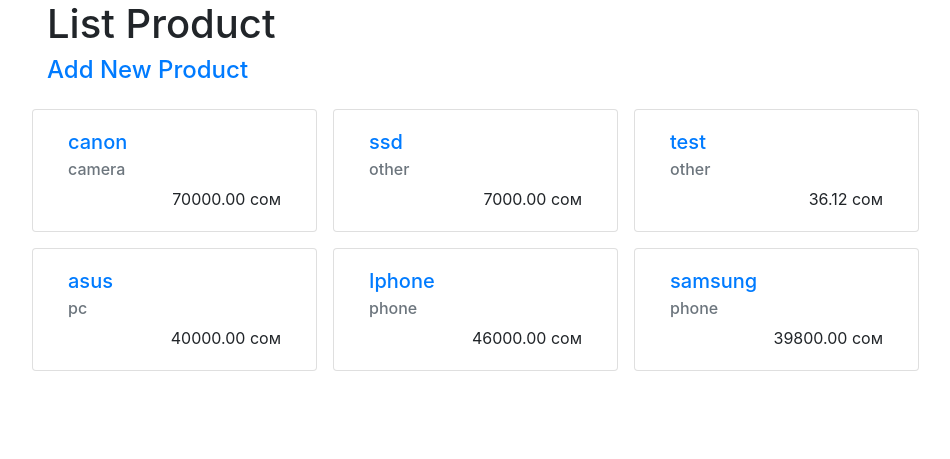
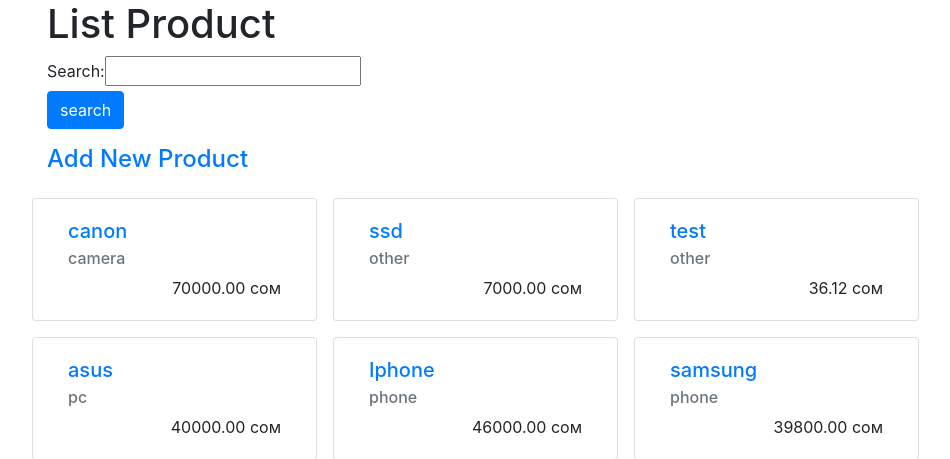
Before and after one commit to ruslanhq/python_lab_48, a Django app: page / in a window 1280 px wide. Shown: the part 56-515 px from the top of the page, without its empty margins (38-988 px from the left). Run offline with Django 3.2, Linux system fonts and the light colour scheme; data comes from the database, SQL or seed files in the repository; some libraries are stand-ins or nearby versions.

Commit message:
Added Search

```diff
--- a/source/main/urls.py
+++ b/source/main/urls.py
@@ -15,7 +15,7 @@
 """
 from django.contrib import admin
 from django.urls import path
-from webapp.views import list_product, product_view, product_create, product_update, product_delete
+from webapp.views import list_product, product_view, product_create, product_update, product_delete, product_search
 
 
 urlpatterns = [
@@ -25,5 +25,6 @@
     path('product/create/', product_create, name='create'),
     path('product/update/<int:pk>/', product_update, name='update'),
     path('product/delete/<int:pk>/', product_delete, name='delete'),
+    path('product_search/', product_search, name='search')
 
 ]
--- a/source/webapp/forms.py
+++ b/source/webapp/forms.py
@@ -11,5 +11,5 @@
     price = forms.DecimalField(max_digits=7, decimal_places=2, label='Price', required=True)
 
 
-# class SearchForm(forms.Form):
-#     form = forms.CharField(max_length=40, label='Form', required=False)
+class SearchProduct(forms.Form):
+    search = forms.CharField(max_length=100, label='Search', required=False)
--- a/source/webapp/templates/index.html
+++ b/source/webapp/templates/index.html
@@ -2,6 +2,11 @@
 {% block title %}List Products{% endblock %}
 {% block content %}
     <h1>List Product</h1>
+    <form method="GET" action="{% url 'search' %}">
+        {% csrf_token %}
+        {{ search }}
+        <p><input type="submit" value="search" id="input" class="btn btn-primary"></p>
+    </form>
     <h4><a href="{% url 'create' %}">Add New Product</a></h4>
     <div class="row">
         {% for product in products %}
--- a/source/webapp/views.py
+++ b/source/webapp/views.py
@@ -1,14 +1,16 @@
 from django.shortcuts import render, get_object_or_404, redirect
 from webapp.models import Product
-from webapp.forms import ProductForm
+from webapp.forms import ProductForm, SearchProduct
 
 # Create your views here.
 
 
 def list_product(request, *args, **kwargs):
     products = Product.objects.order_by('category', 'name').filter(count__gt=0)
+    search = SearchProduct()
     return render(request, 'index.html', context={
-        'products': products
+        'products': products,
+        'search' : search
     })
 
 
@@ -82,3 +84,11 @@
     elif request.method == 'POST':
         products.delete()
         return redirect('index')
+
+
+def product_search(request):
+    query = request.GET.get('search')
+    products = Product.objects.filter(name__contains=query)
+    return render(request, 'index.html', context={
+        'products': products
+    })
```
